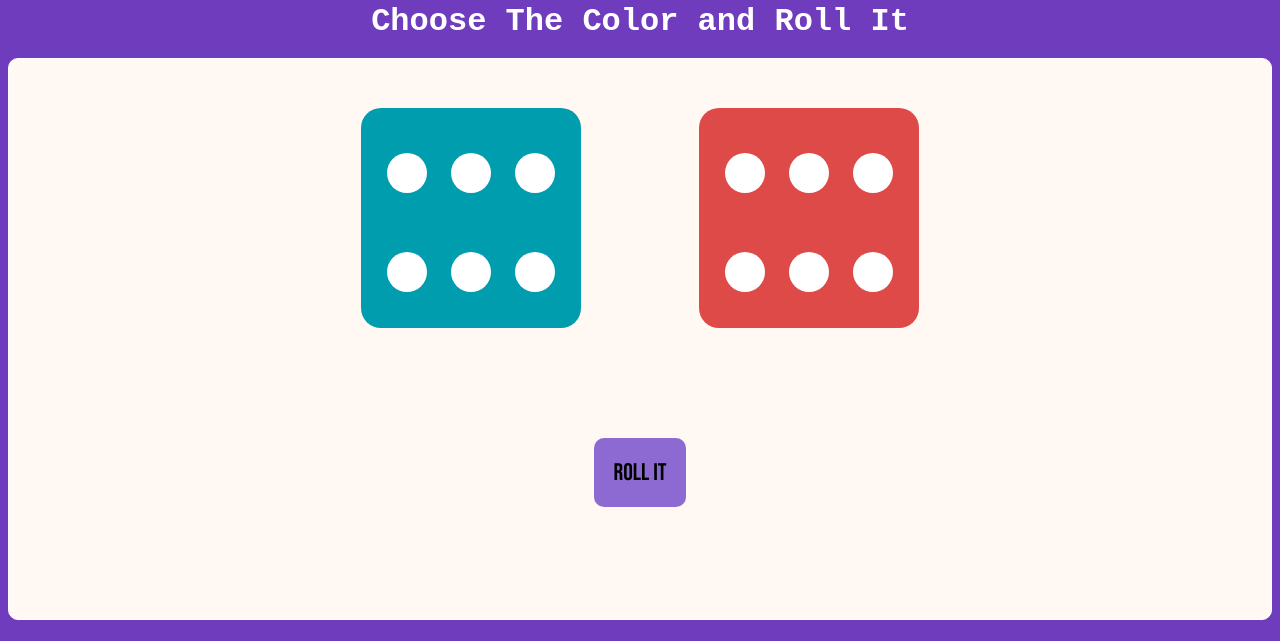
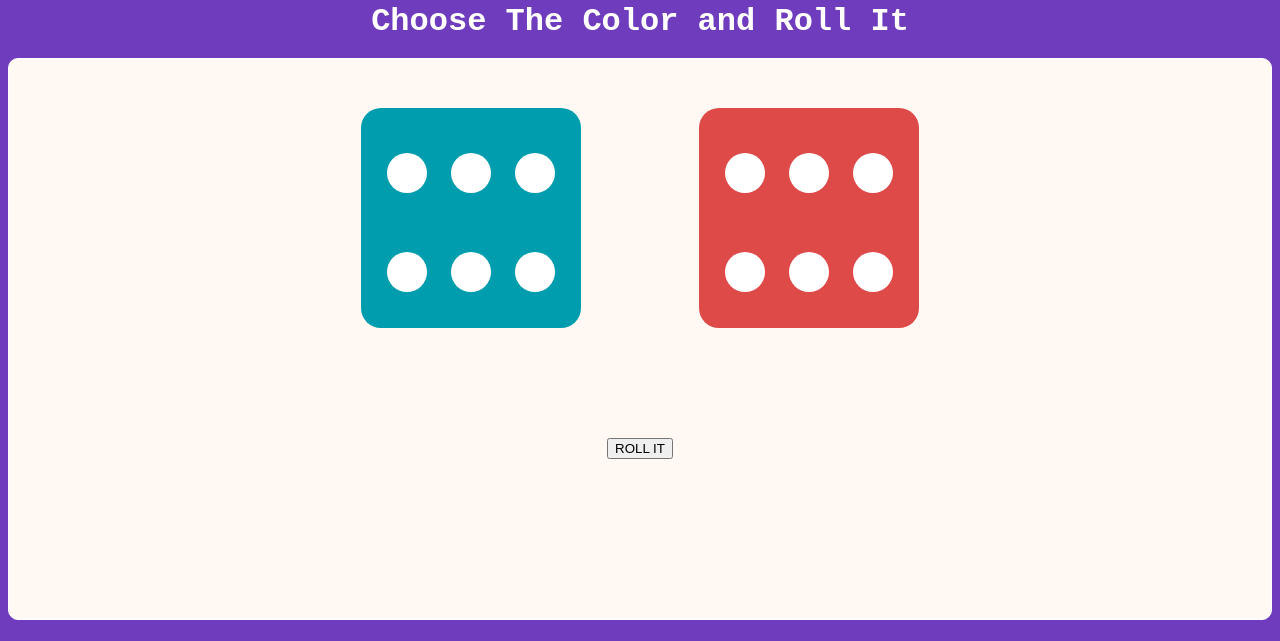
Before and after one commit to omrajdorjee/gameofdice, a plain HTML site: page gamepage.html in a window 1280 px wide. Shown: the part 134-775 px from the top of the page. Drawn offline with Linux system fonts and the light colour scheme.

Commit message:
Update gamepage.html

```diff
--- a/gamepage.html
+++ b/gamepage.html
@@ -56,7 +56,7 @@
     </div>
 
     <div id="refresh">
-       <button class="btn btn-primary" onclick="myFunction()">
+       <button id="btn" onclick="myFunction()">
            ROLL IT
        </button>
     </div>
```
